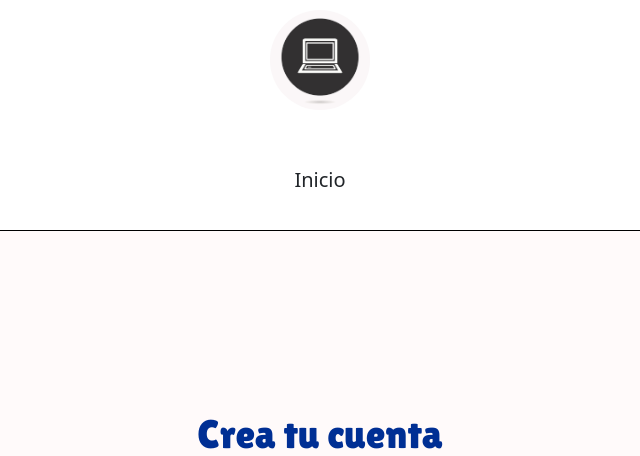
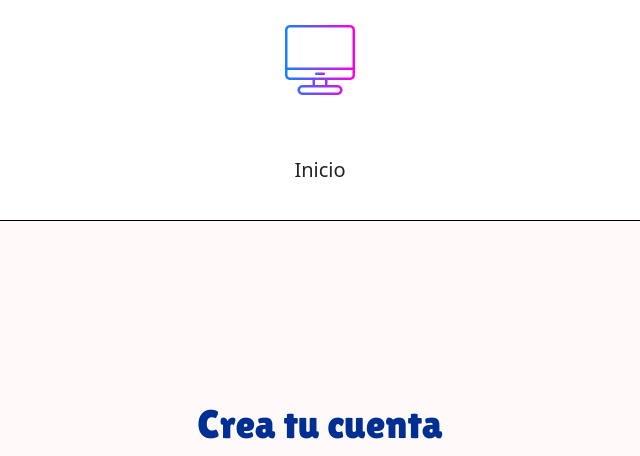
Before and after one commit to pblnahu1/php-crud, a PHP site: page /registro.php in a window 1280 px wide. Shown: the top 456 px of the page, without its empty margins (320-960 px from the left). Run offline with PHP 8.4, Linux system fonts and the light colour scheme; some libraries are stand-ins or nearby versions.

Commit message:
modificando

```diff
--- a/assets/css/encabezado.css
+++ b/assets/css/encabezado.css
@@ -14,9 +14,12 @@
     margin-left: 100px;
     /* margin-top: 10px; */
     /* margin-bottom: 10px; */
-    max-width: 100px;
-    min-height: 100px;
-    border-radius: 100%;
+    max-width: 80px;
+    min-height: 80px;
+}
+
+.div-img-header{
+   margin-top: 10px;
 }
 
 .header-link{
--- a/descargar-pdf.php
+++ b/descargar-pdf.php
@@ -11,7 +11,7 @@ class MYPDF extends TCPDF{
         $bMargin = $this->getBreakMargin();
         $auto_page_break = $this->AutoPageBreak;
         $this->SetAutoPageBreak(false, 0);
-        $img_file = dirname(__FILE__) .'/assets/img/icono.png';
+        $img_file = dirname(__FILE__) .'/assets/img/icono_pdf.png';
         $this->Image($img_file, 5, 5, 55, 50, '', '', '', false, 300, '', false, false, 0);
         $this->SetAutoPageBreak($auto_page_break, $bMargin);
         $this->setPageMark();
```
Also changed, not shown: assets/img/icono.png, assets/img/icono_pdf.png (added).
